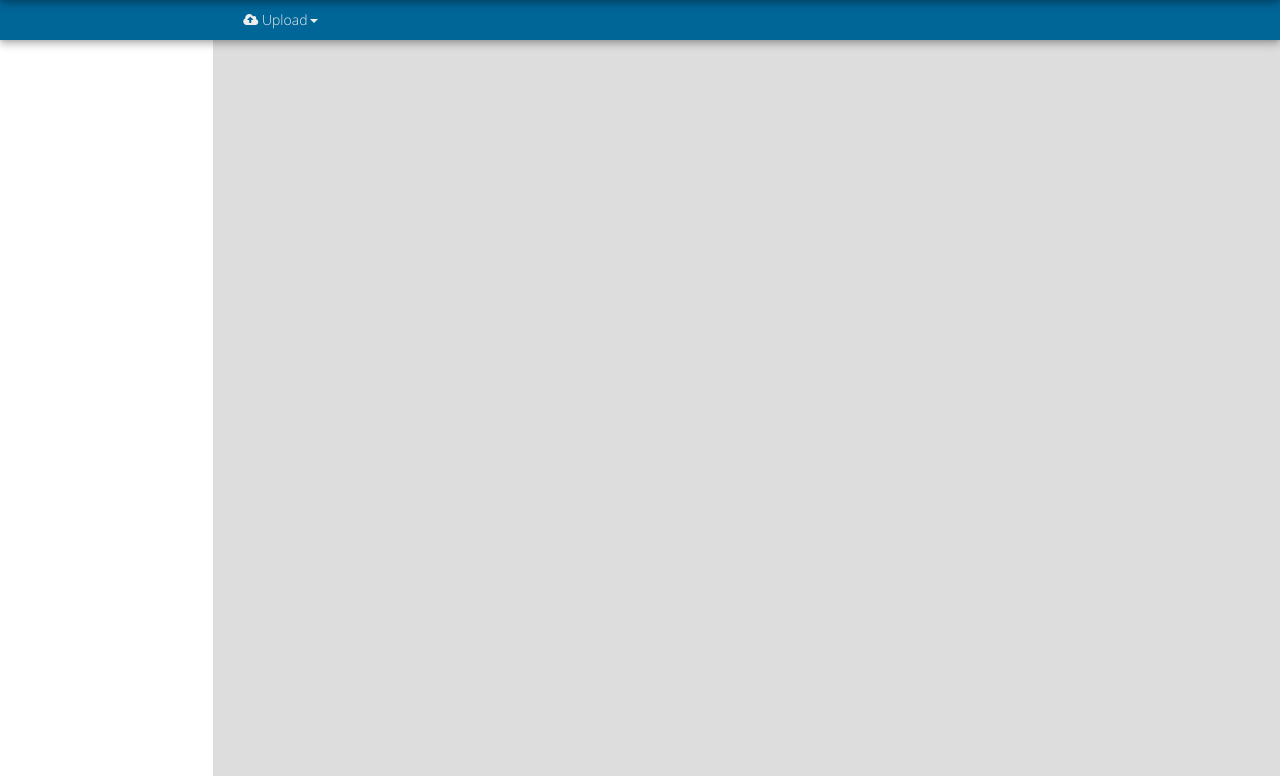
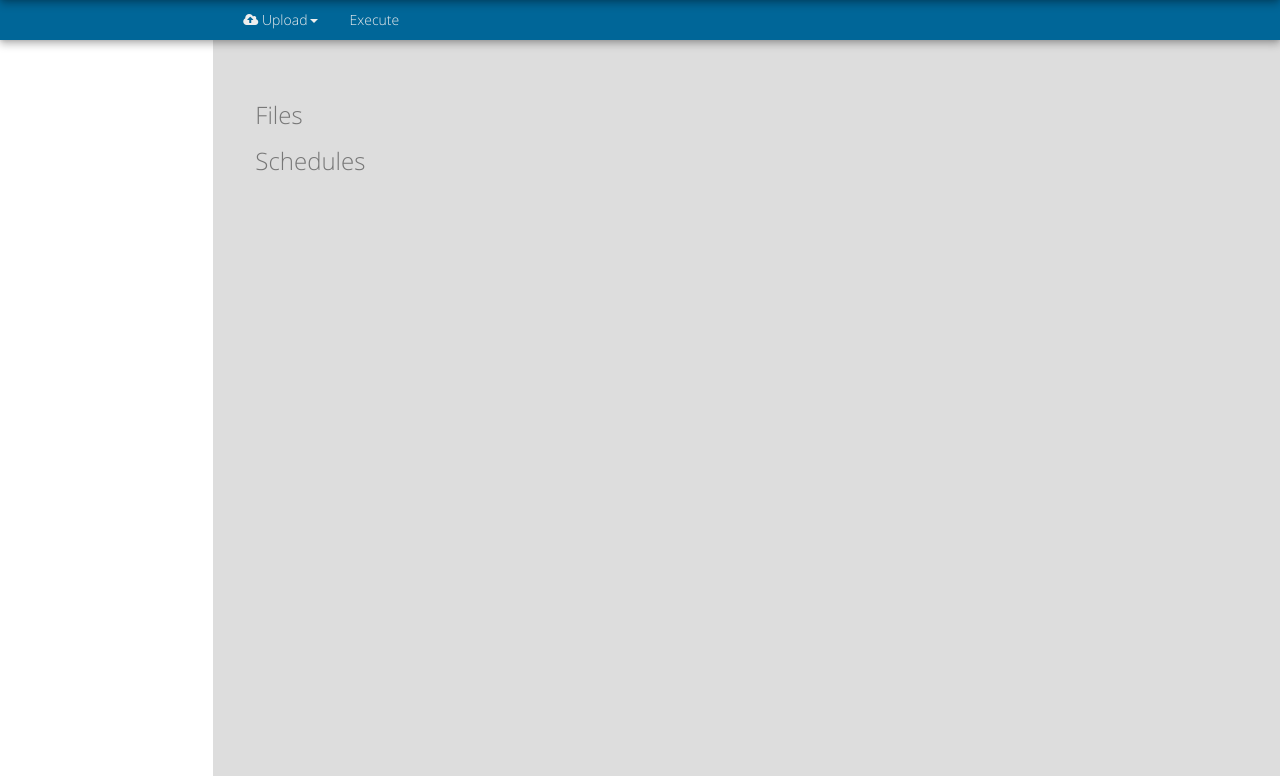
Before and after one commit to eldos-dl/executor, a Django app: page /dashboard/ in a window 1280 px wide. Shown: the part 52-828 px from the top of the page. Run offline with Django 3.2, Linux system fonts and the light colour scheme; the visitor is signed in with stand-in values (Sample User, id 1); some libraries are stand-ins or nearby versions.

Commit message:
Frontend minor improvements

```diff
--- a/ui/static/css/style.css
+++ b/ui/static/css/style.css
@@ -167,4 +167,5 @@
     padding: 12px 0px!important;
     width: 50px;
     position: absolute;
+    z-index: 2;
 }
--- a/ui/static/js/app/controllers.js
+++ b/ui/static/js/app/controllers.js
@@ -1,11 +1,11 @@
-(function(){
+(function () {
     angular.module('drive')
-        .controller('UploadController', ['$scope', 'Upload', '$timeout', function($scope, Upload, $timeout) {
-            $scope.uploadFiles = function(files, errFiles, type) {
+        .controller('UploadController', ['$scope', '$rootScope', 'Upload', '$timeout', function ($scope, $rootScope, Upload, $timeout) {
+            $scope.uploadFiles = function (files, errFiles, type) {
                 console.log(type);
                 $scope.files = files;
                 $scope.errFiles = errFiles;
-                    angular.forEach(files, function(file) {
+                angular.forEach(files, function (file) {
                     file.upload = Upload.upload({
                         url: '/upload/',
                         data: {file: file, type: type}
@@ -23,64 +23,65 @@
                             evt.loaded / evt.total));
                     });
                 });
+                $rootScope.$emit("FilesUpdated", {});
             }
         }])
-        .controller("LinkController", ['$scope', '$http', function($scope, $http) {
-            $scope.url = '';
-            $scope.loading = false;
-            $scope.saving = false;
-            $scope.submit_url = function() {
-                console.log($scope.url);
-                var requestData = {"url": $scope.url};
-                if($scope.url != undefined) {
-                    $scope.saving = true;
-                    $http.post('/getCacheDetails/', requestData).then(function(data) {
-                        $scope.saved = data.data;
-                        console.log($scope.saved);
-                        $scope.saving = false;
-                    }, function(data) {
-                        console.log(data);
-                        $scope.saving = false;
+        .controller('DashboardController', ['$scope', '$rootScope', '$http', function ($scope, $rootScope,  $http) {
+            $scope.userFiles = [];
+            $scope.selected = {'E': -1, 'I': -1};
+            $scope.relation = {};
+            $scope.schedules = [];
+            $scope.update_files = function () {
+                $http.get('/my_files/').success(function (data) {
+                    $scope.userFiles = data;
+                    console.log($scope.userFiles);
+                    for (key in $scope.userFiles) {
+                        $scope.relation[$scope.userFiles[key].id] = key
+                    }
                 });
-                    $scope.loading = true;
-                    $http.post('/getAspects/', requestData).then(function(data){
-                        $scope.loaded = data.data;
-                        console.log($scope.loaded);
-                        $scope.loading = false;
-                    }, function(data){
-                        console.log(data);
-                        $scope.loading = false;
+            };
+            $scope.switch_selection = function (file) {
+                if (file.type == 'E' && file.selected==false) {
+                    if ($scope.selected['E'] != -1) {
+                        $scope.userFiles[$scope.relation[$scope.selected['E']]].selected = false;
+                    }
+                    $scope.selected['E'] = file.id;
+                    file.selected = true;
+
+                } else if(file.selected==false) {
+                    if ($scope.selected['I'] != -1) {
+                        $scope.userFiles[$scope.relation[$scope.selected['I']]].selected = false;
+                    }
+                    $scope.selected['I'] = file.id;
+                    file.selected = true;
+                } else if(file.type == 'E' && file.selected==true) {
+                    $scope.selected['E'] = -1;
+                    file.selected = false;
+                } else if(file.selected==true) {
+                    $scope.selected['I'] = -1;
+                    file.selected = false;
+                }
+                console.log($scope.selected);
+            };
+            $scope.update_schedules = function() {
+                $http.get('/my_schedules/').success(function (data) {
+                    $scope.schedules = data;
+                    console.log($scope.schedules);
                 });
             }
+            $scope.schedule_execution = function() {
+                console.log($scope.selected);
+                data = {"executable": $scope.selected['E'], "input_file": $scope.selected['I'] }
+                $http.post('/schedule/', data).success(function (data) {
+                    $scope.schedules.push(data);
+                    console.log($scope.schedules);
+                });
             };
-        }])
-        .controller('FilesController', ['$scope','$http', function($scope, $http){
-            $scope.userFiles = [];
-            $http.get('/myfiles/').success(function(data) {
-                // console.log(data);
-                $scope.userFiles = data;
-            console.log($scope.userFiles);
-
+            $rootScope.$on("FilesUpdated", function(){
+               $scope.update_files();
             });
 
-        }])
-        .controller("TextController", ['$scope', '$http', function($scope, $http) {
-            $scope.text = '';
-            $scope.loading = false;
-            $scope.submit_text = function() {
-                console.log($scope.text);
-                var requestData = {"text": $scope.text};
-                if($scope.text != undefined) {
-                    $scope.loading = true;
-                    $http.post('/getAspectsOfText/', requestData).then(function(data) {
-                        $scope.loaded = data.data;
-                        console.log($scope.loaded);
-                        $scope.loading = false;
-                    }, function(data) {
-                        console.log(data);
-                        $scope.loading = false;
-                    });
-                }
-            };
+            $scope.update_files();
+            $scope.update_schedules();
         }])
 })();
--- a/ui/templates/index.html
+++ b/ui/templates/index.html
@@ -39,7 +39,7 @@
         </div>
     </div>
     {% verbatim %}
-    <div class="container-fluid dashboard" ng-app="drive">
+    <div class="container-fluid dashboard" ng-app="drive" ng-controller="DashboardController">
         <div class="secondary-navbar shade">
                 <div class="col-md-2"></div>
                 <div class="col-md-10">
@@ -54,22 +54,41 @@
                                 <li><label for="io-files">Input Files<input type="file" id="io-files" ngf-select="uploadFiles($files, $invalidFiles, 'I')" multiple></label></li>
                             </ul>
                         </li>
+                        <li>
+                            <a ng-click="schedule_execution()">Execute</a>
+                        </li>
                     </ul>
                 </div>
             </div>
         <div class="col-md-2"></div>
-        <div class="col-md-10 grey tall" ng-controller="FilesController" style="padding: 3em;">
+        <div class="col-md-10 grey tall" style="padding: 3em;">
+            <h3 class="col-md-push-1 light" ng-show="userFiles">Files</h3>
             <div ng-repeat="file in userFiles" class="file-details text-center">
-                <div class="col-md-1 thumb-nail">
-                    <i class="fa fa-file-text" aria-hidden="true" ng-show="file.type=='I'"></i>
-                    <i class="fa fa-file-code-o" aria-hidden="true" ng-show="file.type=='E'"></i>
+                <div class="col-md-1 thumb-nail text-center" ng-mouseover="hover=1" ng-mouseleave="hover=0" ng-init="hover=0;file.selected=false;">
+                    <i class="fa fa-file-text" aria-hidden="true" ng-show="file.type!='E' && hover==0 && file.selected==false" ></i>
+                    <i class="fa fa-file-code-o" aria-hidden="true" ng-show="file.type=='E' && hover==0 &&  file.selected==false"></i>
+                    <i class="fa fa-square-o" aria-hidden="true" ng-show="hover==1 && file.selected==false" ng-click="switch_selection(file)"></i>
+                    <i class="fa fa-check-square-o" aria-hidden="true" ng-show="file.selected==true" ng-click="switch_selection(file)"></i>
                 </div>
-                <div class="col-md-4 bold text-left">
-                    <span style="padding-left: 50px">{{ file.name }}</span>
+                <div class="col-md-6 bold text-left" style="overflow: hidden; text-overflow: ellipsis;">
+                    <span style="padding-left: 50px; white-space: nowrap;" >{{ file.name }}</span>
                 </div>
                 <div class="col-md-2 light">{{ file.last_updated | date:'MMM d, y' }}</div>
-                <div class="col-md-2 light">{{ file.last_updated | date:'h:mm a' }}</div>
-                <div class="col-md-2 light">{{ file.size | bytes }}</div>
+                <div class="col-md-1 light">{{ file.last_updated | date:'h:mm a' }}</div>
+                <div class="col-md-1 light text-center">{{ file.size | bytes }}</div>
+            </div>
+            <h3 class="col-md-push-1 light" ng-show="schedules">Schedules</h3>
+            <div ng-repeat="schedule in schedules" class="file-details text-center">
+                <div class="col-md-1 thumb-nail text-center" ng-mouseover="hover=1" ng-mouseleave="hover=0" ng-init="hover=0;file.selected=false;">
+                    <i class="fa fa-refresh" aria-hidden="true" ng-show="schedule.status in ['S', 'W', 'F']"></i>
+                    <i class="fa fa-times" aria-hidden="true" ng-show="schedule.status=='C'"></i>
+                    <i class="fa fa-check" aria-hidden="true" ng-show="schedule.status=='E'"></i>
+                </div>
+                <div class="col-md-6 bold text-left" style="overflow: hidden; text-overflow: ellipsis;">
+                    <span style="padding-left: 50px; white-space: nowrap;" >{{ schedule.id }}</span>
+                </div>
+                <div class="col-md-1 light">{{ file.time_taken | date:'h:mm a' }}</div>
+                <div class="col-md-1 light text-center">{{ file.memory_used | bytes }}</div>
             </div>
         </div>
     </div>
```
Lines whose indentation alone changed are shown as unchanged.
